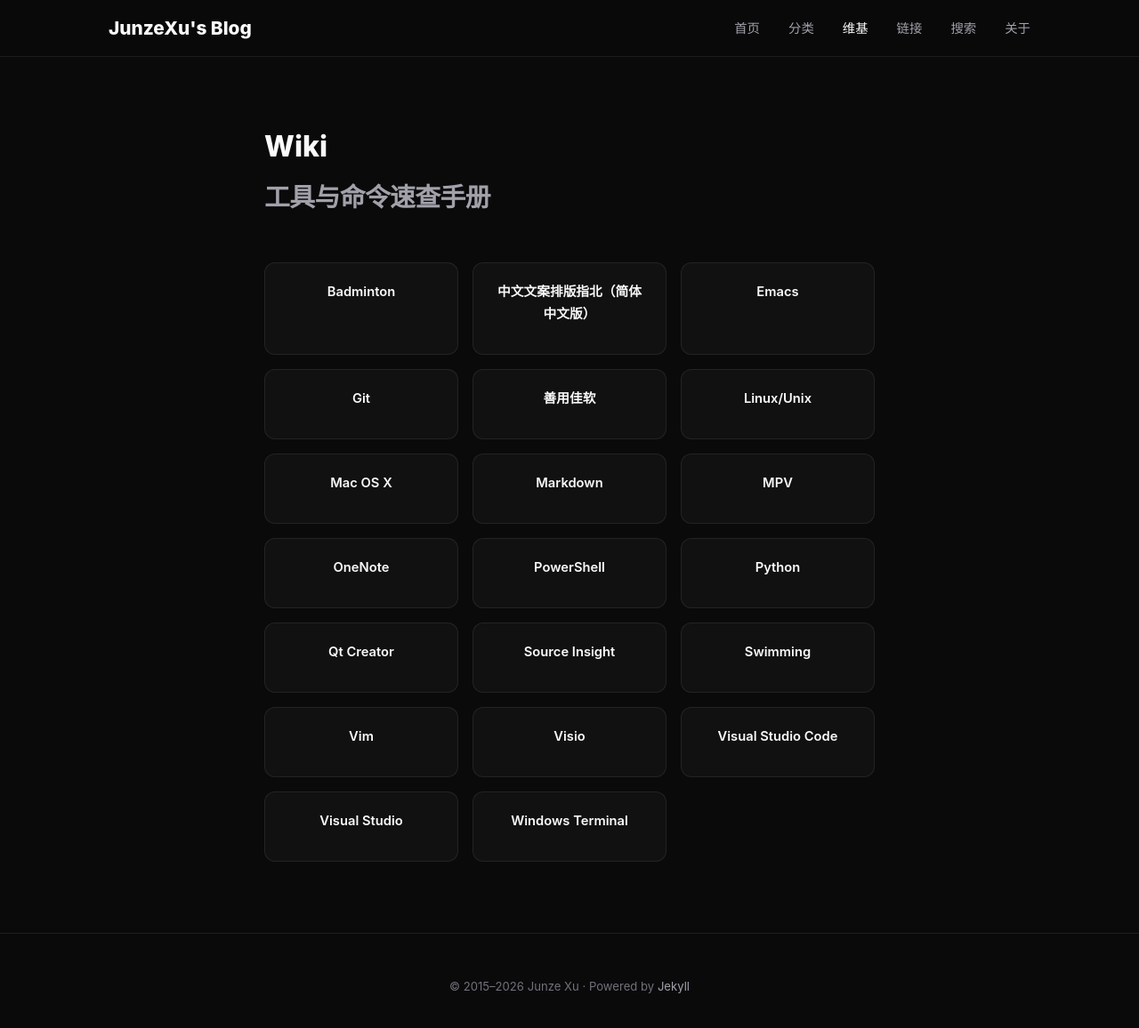
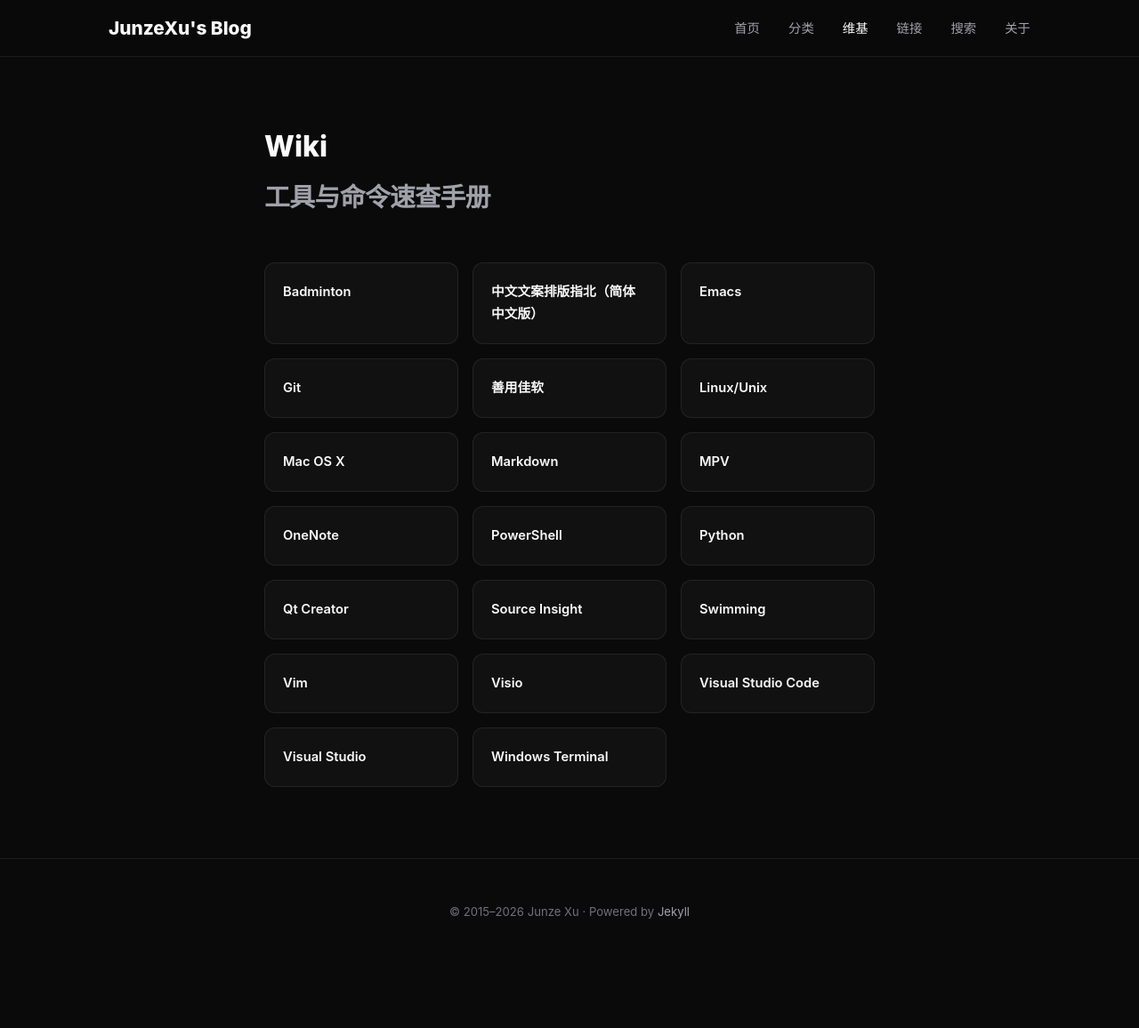
Before and after one commit to JKWrist/JKWrist.github.io, a Jekyll site: the page built from pages/wiki.md, in a window 1280 px wide and 1168 px high. Shown: the top 1156 px of the window at 89% size. Built offline with Jekyll 4.4.1, drawn with Linux system fonts in a browser that asks for light colours.

Commit message:
技能卡片增加百分比标签，左对齐布局，修复wiki链接长标题换行

```diff
--- a/_layouts/home.html
+++ b/_layouts/home.html
@@ -21,7 +21,10 @@
     <div class="skills-grid">
       {% for skill in site.data.skills %}
       <div class="skill-item">
-        <div class="skill-name">{{ skill.name }}</div>
+        <div class="skill-header">
+          <span class="skill-name">{{ skill.name }}</span>
+          <span class="skill-level">{{ skill.level }}%</span>
+        </div>
         <div class="skill-bar">
           <div class="skill-bar-fill" style="width: {{ skill.level }}%"></div>
         </div>
--- a/assets/css/theme.css
+++ b/assets/css/theme.css
@@ -283,14 +283,25 @@
   border: 1px solid var(--border);
   border-radius: var(--radius);
   padding: 1.25rem;
-  text-align: center;
   transition: border-color 0.2s;
 }
 .skill-item:hover { border-color: var(--border-hover); }
+.skill-header {
+  display: flex;
+  justify-content: space-between;
+  align-items: baseline;
+  margin-bottom: 0.75rem;
+  gap: 0.5rem;
+}
 .skill-name {
   font-weight: 600;
   font-size: 0.92rem;
-  margin-bottom: 0.75rem;
+  white-space: nowrap;
+}
+.skill-level {
+  font-family: var(--font-mono);
+  font-size: 0.72rem;
+  color: var(--text-muted);
 }
 .skill-bar {
   height: 4px;
--- a/pages/wiki.md
+++ b/pages/wiki.md
@@ -19,7 +19,7 @@
       {% for wiki in site.wiki %}
       {% if wiki.title != "Wiki Template" %}
       <a href="{{ wiki.url | relative_url }}" class="skill-item" style="text-decoration: none; color: var(--text);">
-        <div class="skill-name">{{ wiki.title }}</div>
+        <div class="skill-name" style="white-space: normal; word-break: break-word;">{{ wiki.title }}</div>
       </a>
       {% endif %}
       {% endfor %}
```
